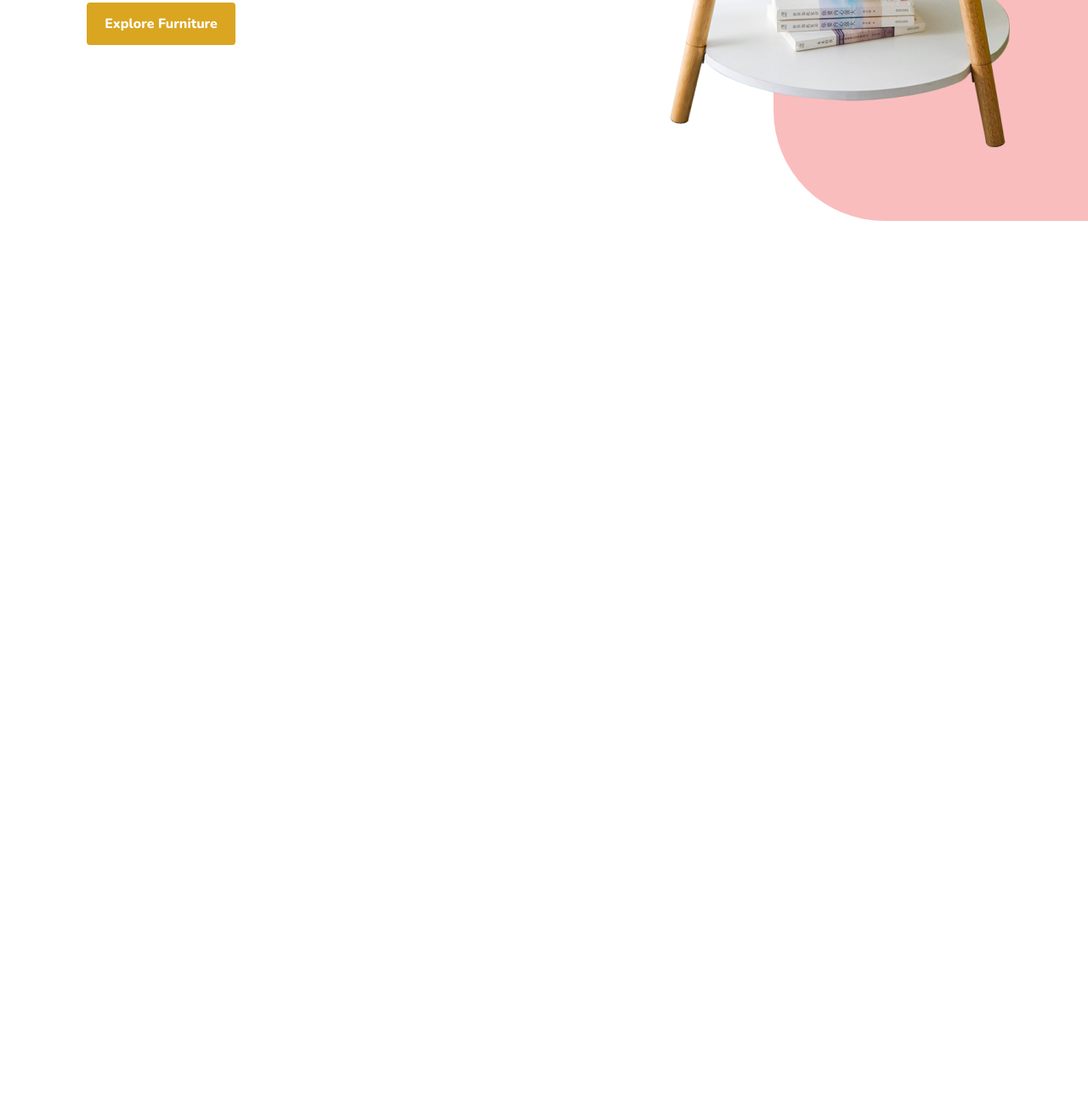
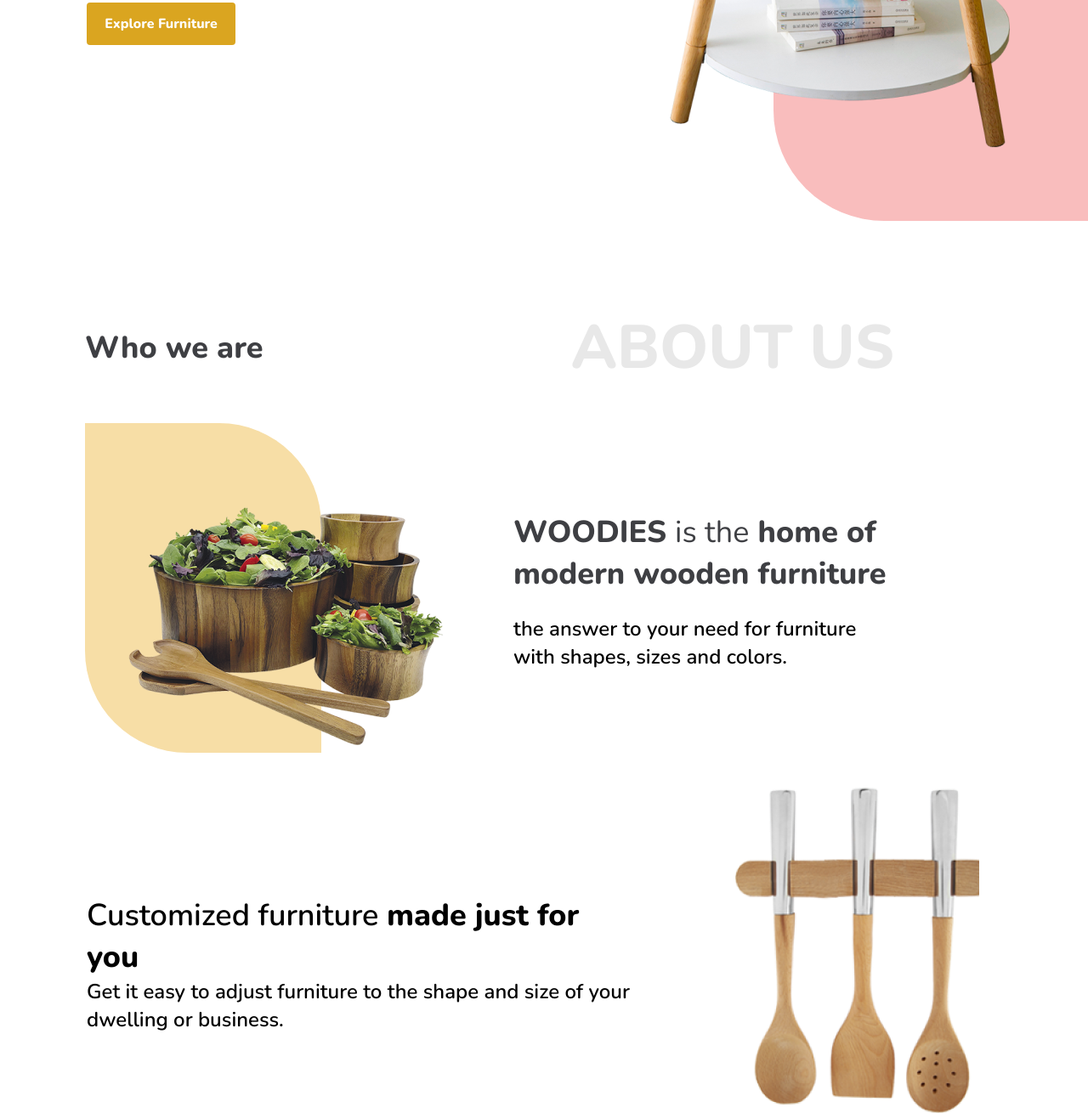
Before and after one commit to RonWinchester/landing-test, a plain HTML site: page index.html in a window 1280 px wide. Shown: the part 540-1850 px from the top of the page at 85% size. Before the commit the page ends 800 px from the top, so only its background shows below. Drawn offline with nearby package versions, Linux system fonts and the light colour scheme.

Commit message:
второй блок

```diff
--- a/index.html
+++ b/index.html
@@ -33,7 +33,25 @@
       <div class="header__background-pic"></div>
     </header>
     <main class="content">
-
+      <section class="about-us">
+        <div class="content-us">
+          <div class="section-title">
+            <h2 class="title-block title-block_content_place">Who we are</h2>
+            <p class="name-block name-block_content_place">About us</p>
+          </div>
+          <div class="background-block background-block_content_place"></div>
+          <img class="content-us__image" src="./image/Kalmar-Home-7-pc-Acacia-Wood-Salad-Bowl-Set 1.png" alt="bowl">
+          <div class="content-us__text">
+            <p class="content-us__text-first">WOODIES <span class="content__text-normal">is the</span> home of modern wooden furniture</p>
+            <p class="content-us__text-second">the answer to your need for furniture with shapes, sizes and colors.</p>
+          </div>
+          <div class="content-us__text-last">
+            <p class="content-us__text-last-first">Customized furniture <span class="content__text-last-bold">made just for you</span></p>
+            <p class="content-us__text-second-second">Get it easy to adjust furniture to the shape and size of your dwelling or business.</p>
+          </div>
+          <img class="content-us__image-second" src="./image/Script-Online-Ado-Beech-Steel-Spoon-Set-Of-3-52151704SD00001-PDP-Gallery-D-01 1.png" alt="spoon">
+        </div>
+      </section>
     </main>
   </div>
 </body>
--- a/style/style.css
+++ b/style/style.css
@@ -10,6 +10,7 @@
   min-height: 800px;
   position: relative;
   z-index: 1;
+  margin-bottom: 100px;
 }
 
 .logo__element {
@@ -184,3 +185,132 @@
   border: none;
   padding: 0;
 }
+
+/* ABOUT US*/
+
+.about-us {
+  min-height: 950px;
+  position: relative;
+  z-index: 1;
+}
+
+.content-us {
+  margin-left: 100px;
+  min-width: 1052px;
+}
+
+.section-title {
+  width: 952px;
+  height: 98px;
+  display:flex;
+  justify-content: space-between;
+  align-items: center;
+  margin-right: 100px;
+}
+
+.title-block {
+  font-style: normal;
+  font-weight: bold;
+  font-size: 36px;
+  line-height: 49px;
+  margin:0;
+}
+
+.name-block {
+  margin:0;
+  font-style: normal;
+  font-weight: 800;
+  font-size: 72px;
+  line-height: 98px;
+  text-align: right;
+  color: rgba(34, 34, 34, 0.1);
+  text-transform: uppercase;
+}
+
+.background-block {
+  position: absolute;
+  width: 278px;
+  height: 388px;
+  z-index: -1;
+  border-top-right-radius: 120px 120px;
+  border-bottom-left-radius: 120px 120px;
+}
+
+.background-block_content_place {
+  left: 100px;
+  top: 138px;
+  background: #F7DEA6;
+}
+
+.content-us__image {
+  position: absolute;
+  width: 388px;
+  height: 306px;
+  left: 138px;
+  top: 220px;
+}
+
+.content-us__text {
+  position: absolute;
+  width: 448px;
+  height: 180px;
+  left: 604px;
+  top: 242px;
+}
+
+.content-us__text-first {
+  margin: 0;
+  font-style: normal;
+  font-weight: 800;
+  font-size: 36px;
+  line-height: 49px;
+}
+
+.content__text-normal {
+  font-weight: normal;
+}
+
+.content-us__text-second {
+  font-weight: 600;
+  font-size: 24px;
+  line-height: 33px;
+  color: #000000;
+}
+
+.content-us__text-last {
+  position: absolute;
+  width: 648px;
+  height: 131px;
+  left: 102px;
+  top: 693px;
+}
+
+.content-us__text-last-first {
+  margin: 0;
+  font-weight: 600;
+  font-size: 36px;
+  line-height: 49px;
+  color: #000000;
+  width: 648px;
+}
+
+.content__text-last-bold {
+  font-weight: 800;
+}
+
+.content-us__text-second-second {
+  margin: 0;
+  font-style: normal;
+  font-weight: 600;
+  font-size: 24px;
+  line-height: 33px;
+  color: #000000;
+}
+
+.content-us__image-second {
+  position: absolute;
+  width: 287px;
+  height: 384px;
+  left: 865px;
+  top: 566px;
+}
```
Also changed, not shown: image/Kalmar-Home-7-pc-Acacia-Wood-Salad-Bowl-Set 1.png (added), image/Script-Online-Ado-Beech-Steel-Spoon-Set-Of-3-52151704SD00001-PDP-Gallery-D-01 1.png (added).
